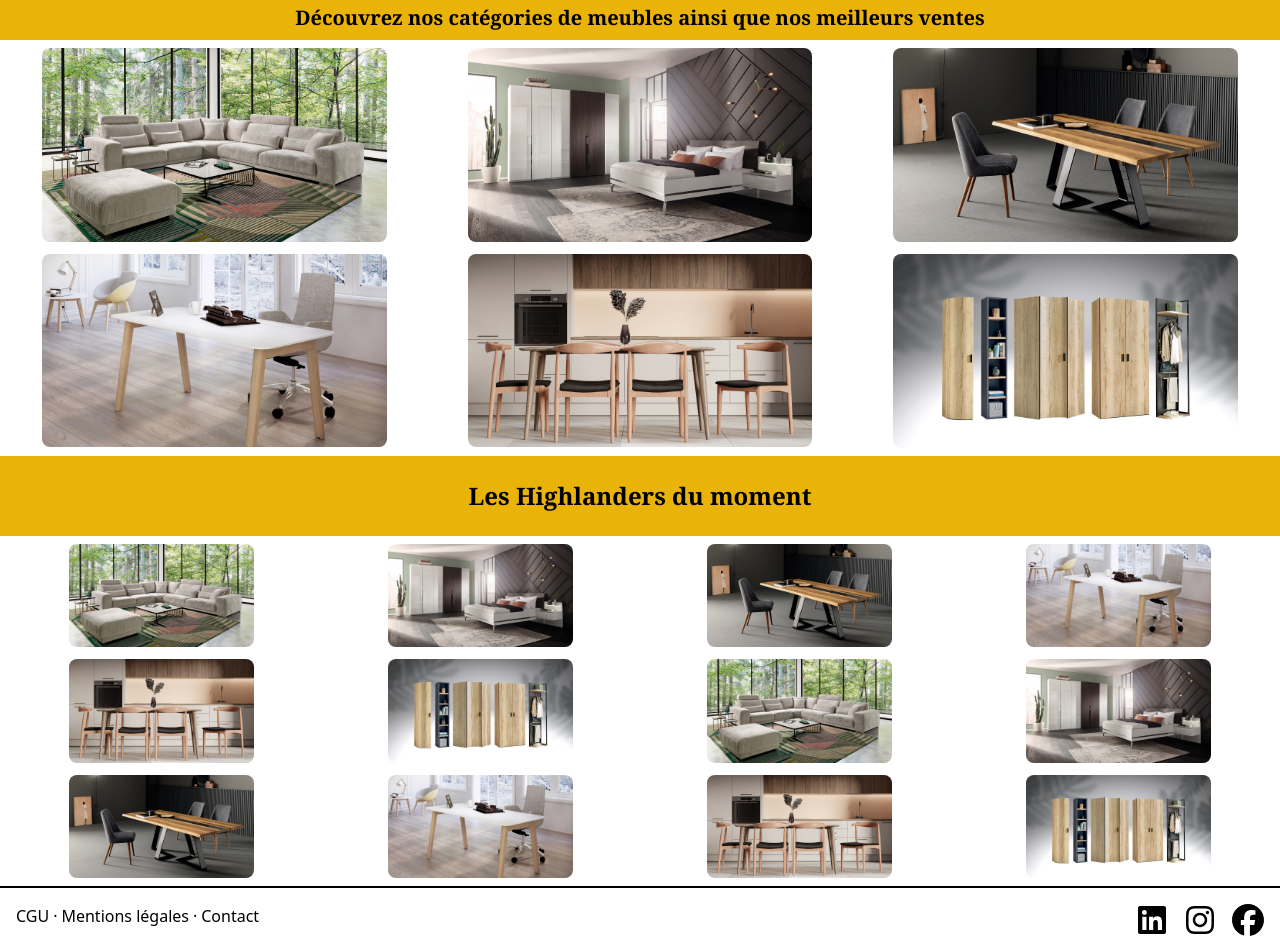
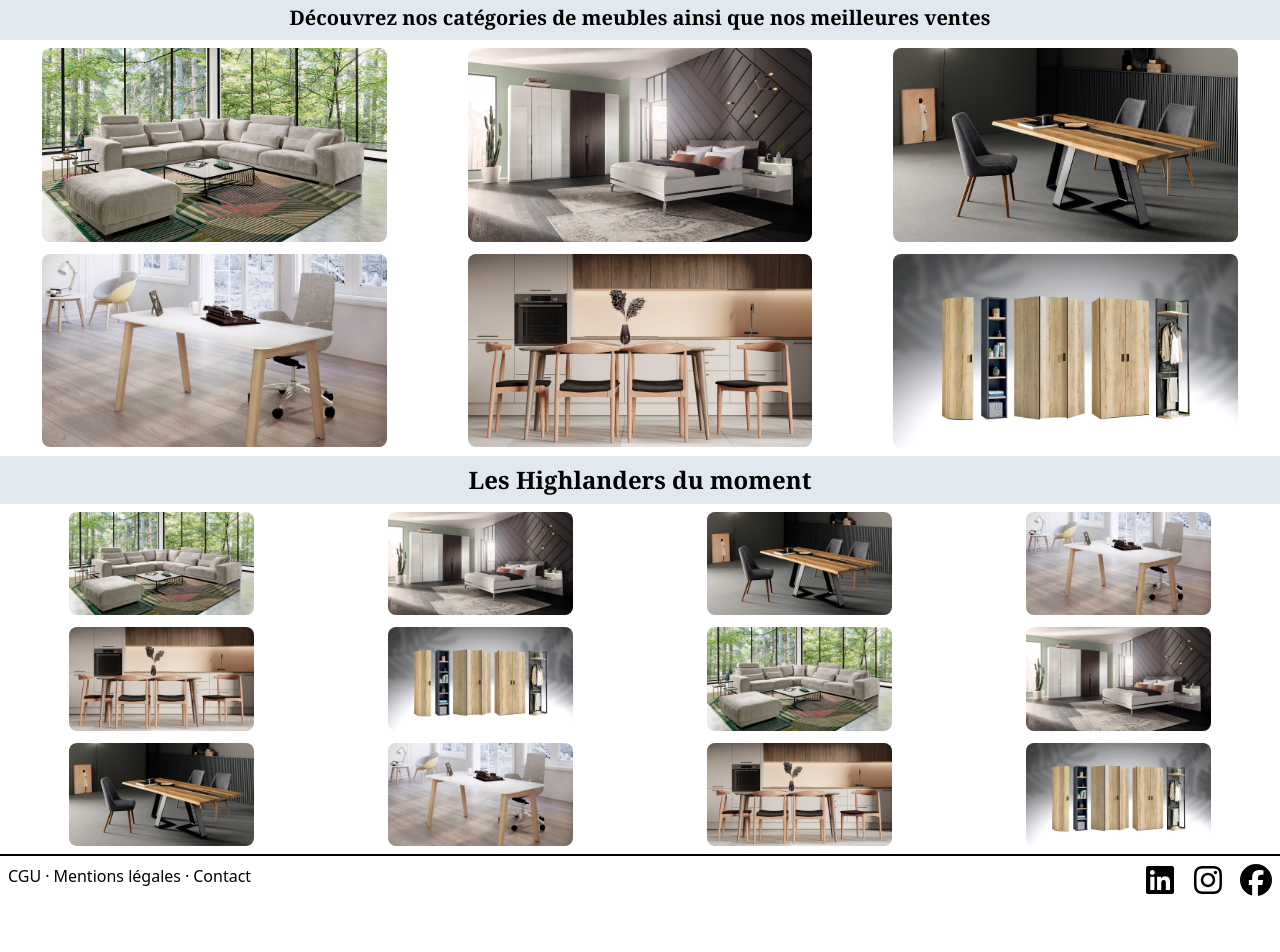
Before and after one commit to B3-Team6/e-commerce-project, a Next.js app: page / in a window 1280 px wide. Shown: the part 426-1378 px from the top of the page. After the commit the page ends 1330 px from the top, so only its background shows below. Built offline with nearby package versions, Linux system fonts and the light colour scheme.

Commit message:
Done Front

```diff
--- a/src/components/Layout/Footer.jsx
+++ b/src/components/Layout/Footer.jsx
@@ -8,17 +8,17 @@ import {
 const Footer = () => {
   return (
     <>
-      <div className="border-t-2 border-t-black p-4 flex justify-between">
+      <div className="border-t-2 border-t-black p-2 flex justify-between">
         <div className="flex gap-1">
-          <a className=" hover:text-orange-100" href="#">
+          <a className=" hover:text-orange-100 hover:underline " href="#">
             CGU
           </a>
           <p>·</p>
-          <a className=" hover:text-orange-100" href="#">
+          <a className=" hover:text-orange-100 hover:underline" href="#">
             Mentions légales
           </a>
           <p>·</p>
-          <a className=" hover:text-orange-100" href="#">
+          <a className=" hover:text-orange-100 hover:underline" href="#">
             Contact
           </a>
         </div>
--- a/src/pages/index.js
+++ b/src/pages/index.js
@@ -253,8 +253,8 @@ const Home = () => {
       </Head>
 
       <Carousel />
-      <div className="p-2 flex items-center justify-center font-bold text-xl font-serif bg-yellow-500">
-        <p>Découvrez nos catégories de meubles ainsi que nos meilleurs ventes</p>
+      <div className="p-2 flex items-center justify-center font-bold text-xl font-serif bg-slate-200">
+        <p>Découvrez nos catégories de meubles ainsi que nos meilleures ventes</p>
       </div>
 
       <div className="grid grid-cols-3 gris-rows-2 gap-3 p-2 items-center  ">
@@ -272,7 +272,7 @@ const Home = () => {
         ))}
       </div>
 
-          <div className="flex justify-center p-6 font-black text-2xl bg-yellow-500 font-serif">
+          <div className="flex justify-center p-2 font-black text-2xl bg-slate-200 font-serif">
           <p>Les Highlanders du moment</p>
           </div>
 
```
